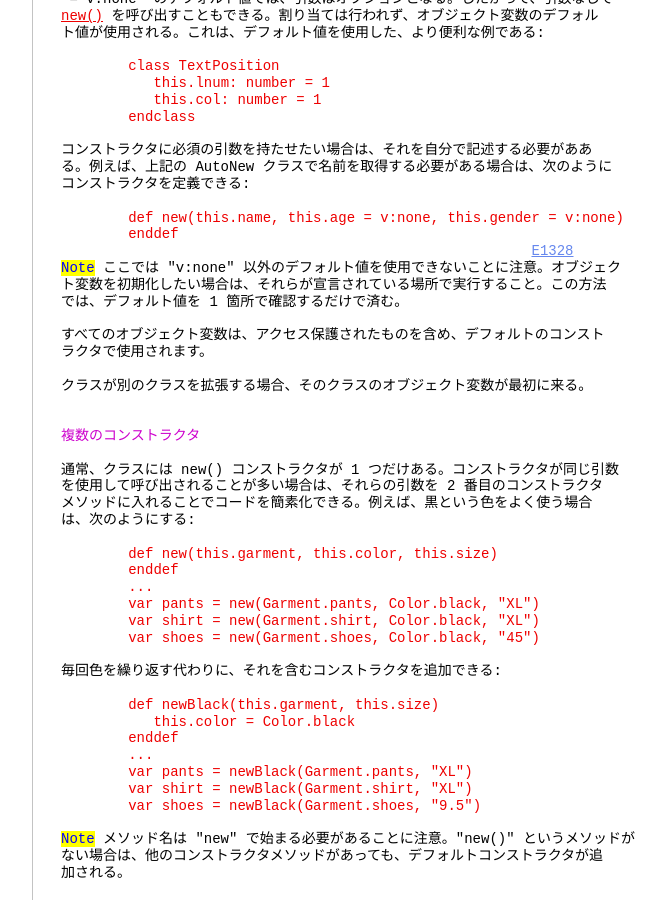
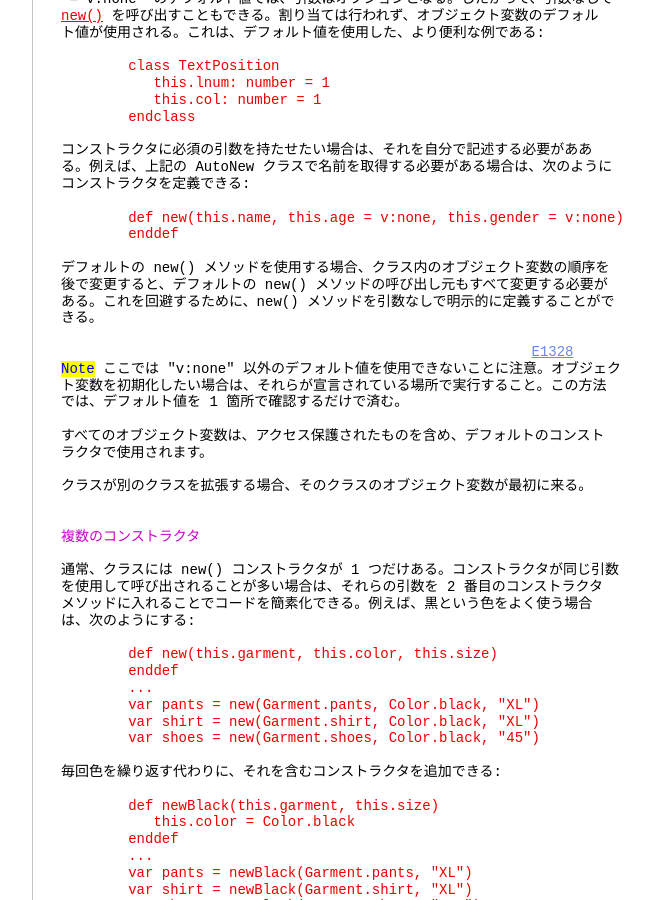
Before and after one commit to vim-jp/vimdoc-ja, a Jekyll site: the page built from vim9class.html, in a window 1280 px wide and 900 px high, scrolled down 11613 px. Shown: the whole window, without its empty margins (340-1005 px from the left). Built offline with Jekyll 4.4.1, drawn with Linux system fonts in a browser that asks for light colours; nearby versions of some CDN libraries; comment, search, counter and statistics services are not loaded.

Commit message:
Generated by GitHub workflow 7167341989
https://github.com/vim-jp/vimdoc-ja-working/actions/runs/7167341989

```diff
--- a/vim9class.html
+++ b/vim9class.html
@@ -696,6 +696,12 @@ new() メソッドを使用せずにクラスを定義した場合は、自動
 <br>
 <div class="helpExample">&nbsp;&nbsp;&nbsp;&nbsp;&nbsp;&nbsp;&nbsp;&nbsp;def new(this.name, this.age = v:none, this.gender = v:none)<br>
 &nbsp;&nbsp;&nbsp;&nbsp;&nbsp;&nbsp;&nbsp;&nbsp;enddef</div>
+<br>
+デフォルトの new() メソッドを使用する場合、クラス内のオブジェクト変数の順序を<br>
+後で変更すると、デフォルトの new() メソッドの呼び出し元もすべて変更する必要が<br>
+ある。これを回避するために、new() メソッドを引数なしで明示的に定義することがで<br>
+きる。<br>
+<br>
 &nbsp;&nbsp;&nbsp;&nbsp;&nbsp;&nbsp;&nbsp;&nbsp;&nbsp;&nbsp;&nbsp;&nbsp;&nbsp;&nbsp;&nbsp;&nbsp;&nbsp;&nbsp;&nbsp;&nbsp;&nbsp;&nbsp;&nbsp;&nbsp;&nbsp;&nbsp;&nbsp;&nbsp;&nbsp;&nbsp;&nbsp;&nbsp;&nbsp;&nbsp;&nbsp;&nbsp;&nbsp;&nbsp;&nbsp;&nbsp;&nbsp;&nbsp;&nbsp;&nbsp;&nbsp;&nbsp;&nbsp;&nbsp;&nbsp;&nbsp;&nbsp;&nbsp;&nbsp;&nbsp;&nbsp;&nbsp;<a class="Constant" href="vim9class.html#E1328" name="E1328">E1328</a><br>
 <span class="Todo">Note</span>&nbsp;ここでは &quot;v:none&quot; 以外のデフォルト値を使用できないことに注意。オブジェク<br>
 ト変数を初期化したい場合は、それらが宣言されている場所で実行すること。この方法<br>
```
Also changed, not shown: quickref.html (+5 -5 lines).
